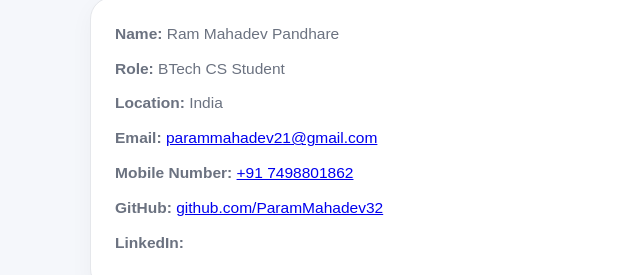
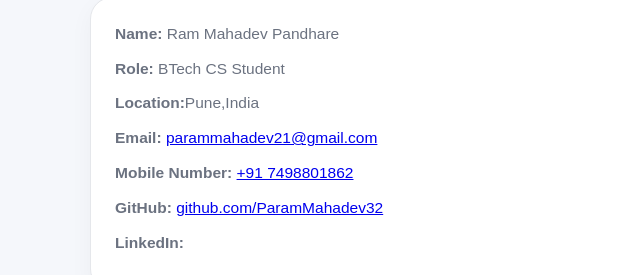
Before and after one commit to ParamMahadev32/portfolio-, a plain HTML site: page index.html in a window 1280 px wide. Shown: the part 2998-3273 px from the top of the page, 0-640 px from the left. Drawn offline with Linux system fonts and the light colour scheme.

Commit message:
Update location from 'India' to 'Pune, India'

```diff
--- a/index.html
+++ b/index.html
@@ -662,7 +662,7 @@ Games</p></div>
 
 <p><strong>Role:</strong> BTech CS Student</p>
 
-<p><strong>Location:</strong> India</p>
+<p><strong>Location:</strong>Pune,India</p>
 
 <p><strong>Email:</strong>
   <a href="mailto:parammahadev21@gmail.com">
```
